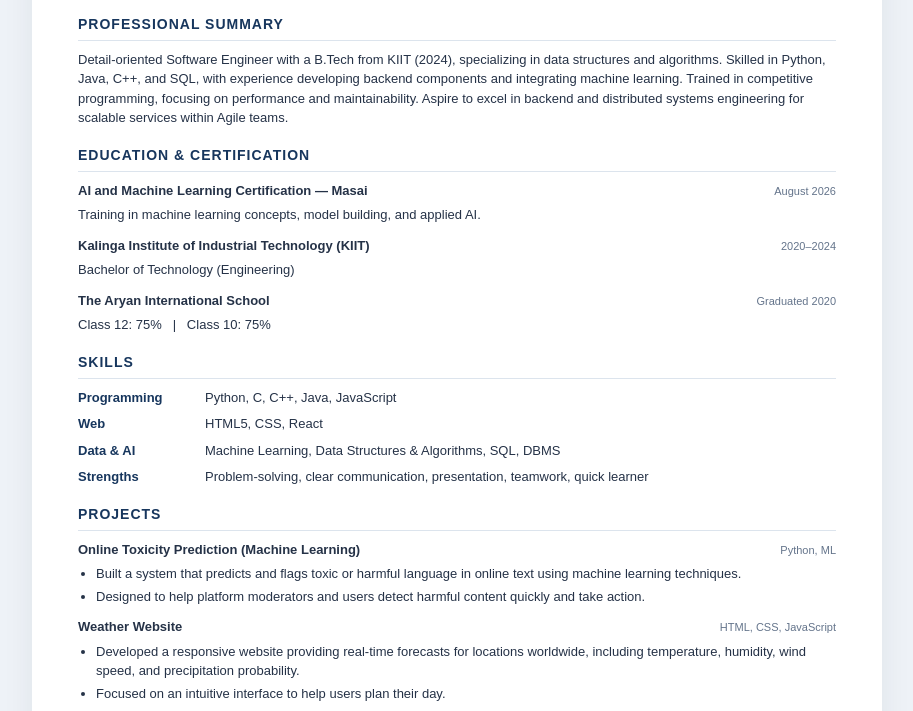
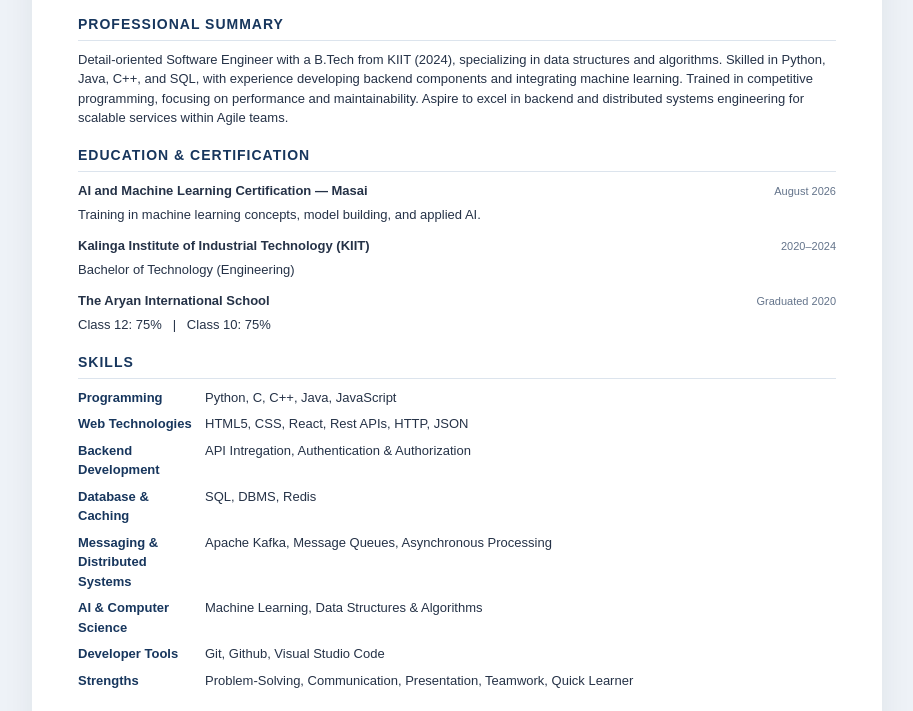
Before and after one commit to AneeshBarman/aneeshbarman.github.io, a plain HTML site: page index.html in a window 1280 px wide. Shown: the part 239-950 px from the top of the page, without its empty margins (183-1096 px from the left). Drawn offline with Linux system fonts and the light colour scheme.

Commit message:
Updated Skill Section

```diff
--- a/index.html
+++ b/index.html
@@ -231,13 +231,7 @@
     <section>
       <h2>Professional Summary</h2>
       <p>
-        Detail-oriented Software Engineer with a B.Tech from KIIT (2024),
-        specializing in data structures and algorithms. Skilled in Python,
-        Java, C++, and SQL, with experience developing backend components
-        and integrating machine learning. Trained in competitive programming,
-        focusing on performance and maintainability. Aspire to excel in
-        backend and distributed systems engineering for scalable services
-        within Agile teams.
+        Detail-oriented Software Engineer with a B.Tech from KIIT (2024), specializing in data structures and algorithms. Skilled in Python, Java, C++, and SQL, with experience developing backend components and integrating machine learning. Trained in competitive programming, focusing on performance and maintainability. Aspire to excel in backend and distributed systems engineering for scalable services within Agile teams.
       </p>
     </section>
 
@@ -275,15 +269,26 @@
         <div class="skill-name">Programming</div>
         <div>Python, C, C++, Java, JavaScript</div>
 
-        <div class="skill-name">Web</div>
-        <div>HTML5, CSS, React</div>
+        <div class="skill-name">Web Technologies</div>
+        <div>HTML5, CSS, React, Rest APIs, HTTP, JSON</div>
 
-        <div class="skill-name">Data &amp; AI</div>
-        <div>Machine Learning, Data Structures &amp; Algorithms, SQL, DBMS</div>
+        <div class="skill-name">Backend Development</div>
+        <div>API Intregation, Authentication &amp; Authorization</div>
+
+        <div class="skill-name">Database &amp; Caching</div>
+        <div>SQL, DBMS, Redis</div>
+
+        <div class="skill-name"> Messaging &amp; Distributed Systems</div>
+        <div>Apache Kafka, Message Queues, Asynchronous Processing</div>
+
+        <div class="skill-name">AI &amp; Computer Science</div>
+        <div>Machine Learning, Data Structures &amp; Algorithms</div>
+
+        <div class="skill-name">Developer Tools</div>
+        <div>Git, Github, Visual Studio Code</div>
 
         <div class="skill-name">Strengths</div>
-        <div>Problem-solving, clear communication, presentation,
-          teamwork, quick learner</div>
+        <div>Problem-Solving, Communication, Presentation, Teamwork, Quick Learner</div>
       </div>
     </section>
 
@@ -296,10 +301,8 @@
           <span class="date">Python, ML</span>
         </div>
         <ul>
-          <li>Built a system that predicts and flags toxic or harmful language
-            in online text using machine learning techniques.</li>
-          <li>Designed to help platform moderators and users detect harmful
-            content quickly and take action.</li>
+          <li>Built a system that predicts and flags toxic or harmful language in online text using machine learning techniques.</li>
+          <li>Designed to help platform moderators and users detect harmful content quickly and take action.</li>
         </ul>
       </div>
 
@@ -309,9 +312,7 @@
           <span class="date">HTML, CSS, JavaScript</span>
         </div>
         <ul>
-          <li>Developed a responsive website providing real-time forecasts
-            for locations worldwide, including temperature, humidity,
-            wind speed, and precipitation probability.</li>
+          <li>Developed a responsive website providing real-time forecasts for locations worldwide, including temperature, humidity, wind speed, and precipitation probability.</li>
           <li>Focused on an intuitive interface to help users plan their day.</li>
         </ul>
       </div>
@@ -332,8 +333,7 @@
           <span class="date">Java</span>
         </div>
         <ul>
-          <li>Built an interactive two-player game with board logic and
-            automatic winner detection.</li>
+          <li>Built an interactive two-player game with board logic and automatic winner detection.</li>
         </ul>
       </div>
 
@@ -343,8 +343,7 @@
           <span class="date">Web</span>
         </div>
         <ul>
-          <li>Built a task-management tool to list, prioritize, and track
-            tasks by importance and urgency.</li>
+          <li>Built a task-management tool to list, prioritize, and track tasks by importance and urgency.</li>
         </ul>
       </div>
     </section>
@@ -352,17 +351,11 @@
     <section>
       <h2>Why I Am a Fit for This Role</h2>
       <ul class="fit-list">
-        <li><strong>Strong CS fundamentals:</strong> DSA, algorithms,
-          DBMS and SQL for efficient, scalable backend systems.</li>
-        <li><strong>Problem-solving mindset:</strong> Competitive-programming
-          practice and a focus on clean, testable logic.</li>
-        <li><strong>Multi-language engineering:</strong> Experience with
-          Java, Python and C++, with an interest in Go, microservices
-          and cloud tooling.</li>
-        <li><strong>Quality and ownership:</strong> Focus on reliable,
-          readable code and end-to-end project development.</li>
-        <li><strong>Team player:</strong> Clear communication and openness
-          to code reviews, feedback and Agile/SCRUM collaboration.</li>
+        <li><strong>Strong CS fundamentals:</strong> DSA, algorithms, DBMS and SQL for efficient, scalable backend systems.</li>
+        <li><strong>Problem-solving mindset:</strong> Competitive-programming practice and a focus on clean, testable logic.</li>
+        <li><strong>Multi-language engineering:</strong> Experience with Java, Python and C++, with an interest in Go, microservices and cloud tooling.</li>
+        <li><strong>Quality and ownership:</strong> Focus on reliable, readable code and end-to-end project development.</li>
+        <li><strong>Team player:</strong> Clear communication and openness to code reviews, feedback and Agile/SCRUM collaboration.</li>
       </ul>
     </section>
 
```
